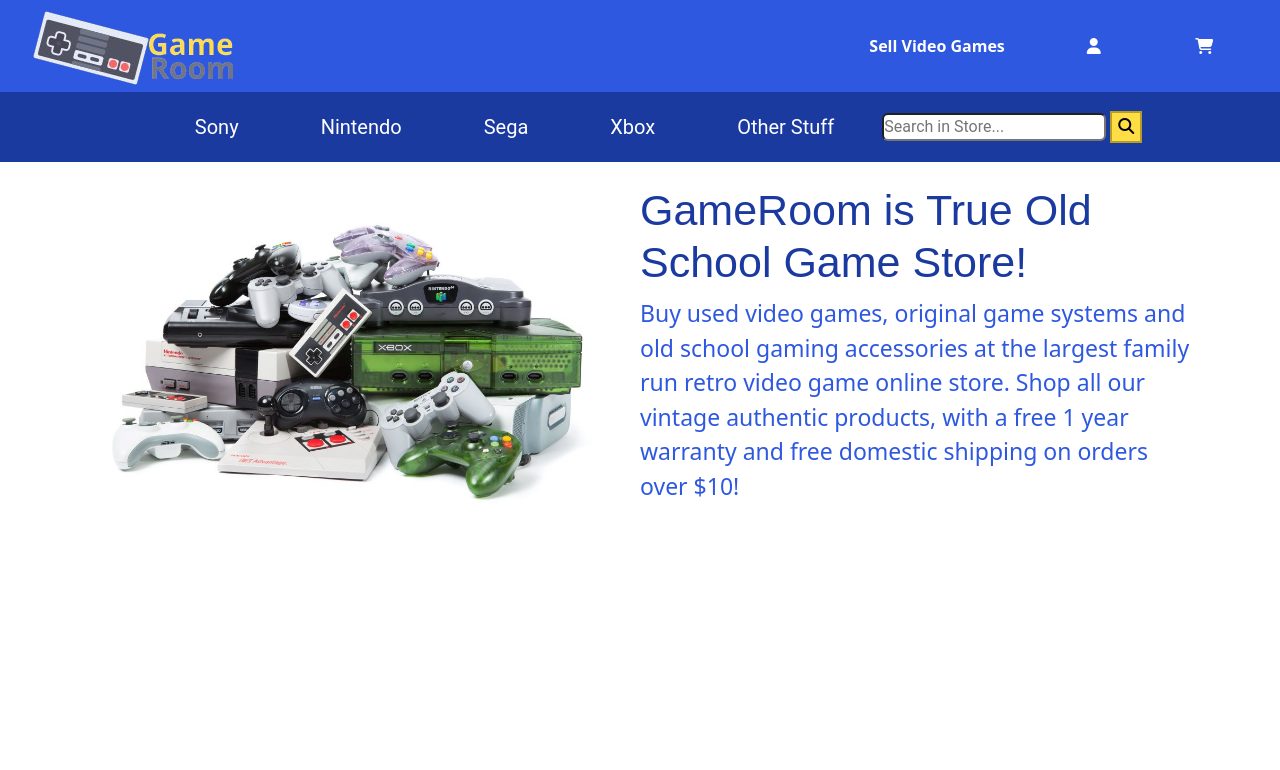
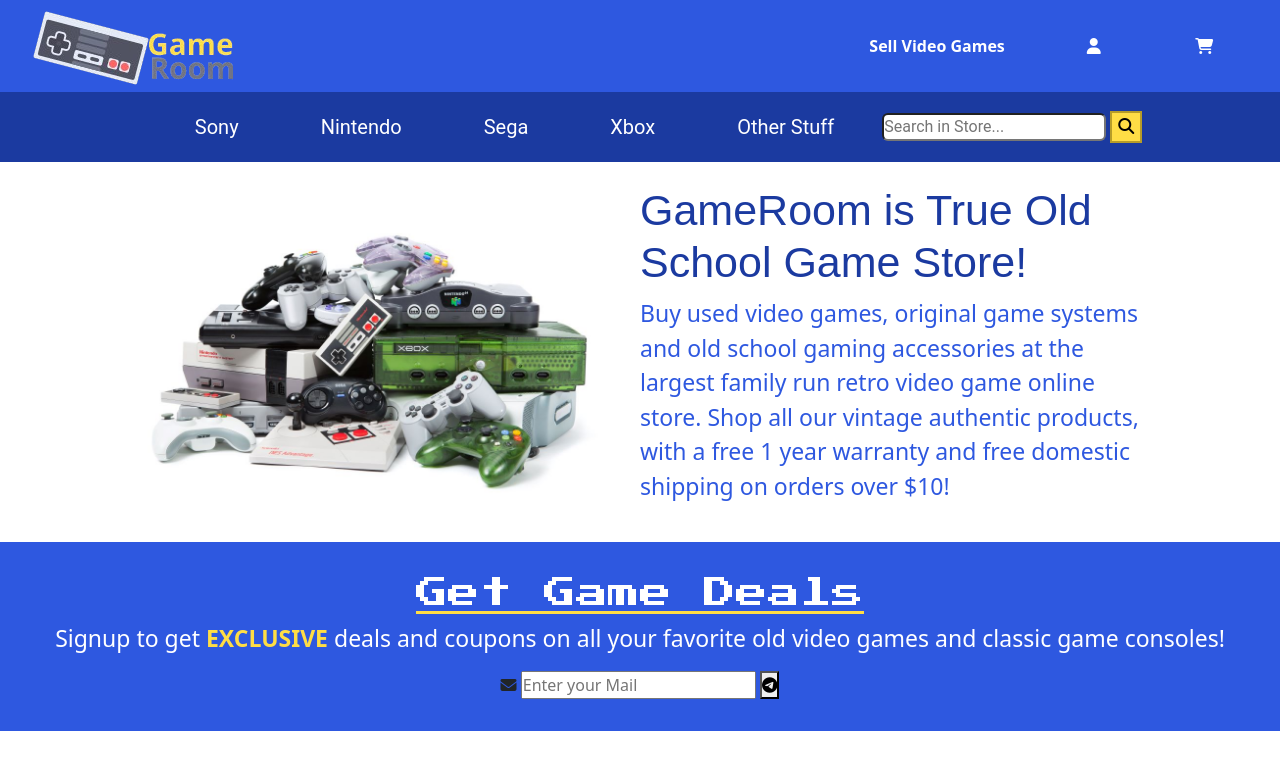
Before and after one commit to nihad1213/Game-Room, a PHP site: page / in a window 1280 px wide. Shown: the top 770 px of the page. Run offline with PHP 8.4, Linux system fonts and the light colour scheme; some web fonts are replaced.

Commit message:
main part 2 created

```diff
--- a/index.html
+++ b/index.html
@@ -24,7 +24,11 @@
    <!--Arcade font link starts-->
     <link href="https://fonts.cdnfonts.com/css/arcade-classic" rel="stylesheet">
    <!--Arcade font link ends-->
-    <title>Game Room</title>
+
+   <!--Google Font Press Start 2P font link starts-->
+    <link href='https://fonts.googleapis.com/css?family=Press+Start+2P' rel='stylesheet' type='text/css'>
+   <!--Google Font Press Start 2P font link ends-->
+   <title>Game Room</title>
 </head>
 <body>
     <header>
@@ -134,7 +138,31 @@
             </div>
          </div>
       </div>
+
+      <div class="become-subscriber">
+         <div class="subscriber-header">
+            <h2>Get Game Deals</h2>
+         </div>
+
+         <div class="subscriber-paragraph">
+            <p>
+               Signup to get <strong >EXCLUSIVE</strong> deals and coupons on all your favorite old video games and classic game consoles!
+            </p>
+         </div>
+
+         <div class="subsriber-input">
+            <form action="index.html">
+               <span>
+                  <i class="fa-solid fa-envelope"></i>
+               </span>
+               <input type="text" placeholder="Enter your Mail">
+               <button type="submit"><i class="fa-brands fa-telegram"></i></button>
+            </form>
+         </div>
+      </div>
    </main>
+
+
 
    <footer>
 
--- a/style/style.css
+++ b/style/style.css
@@ -2,6 +2,10 @@
     margin: 0;
     padding: 0;
     font-style: normal;
+}
+
+html {
+    overflow-x: hidden;
 }
 
 /*Header part starts*/
@@ -120,14 +124,11 @@ ul li a {
 
 
 /*main part starts*/
-main {
-    padding: 23px 54px;
-}
-
 .main-total {
     display: flex;
     justify-content: center;
     align-items: center;
+    padding: 23px 54px;
 }
 
 .main-image img {
@@ -145,4 +146,28 @@ main {
     font-size: 23px;
     color: #2e58e0;
 }
+
+.become-subscriber {
+    background-color: #2e58e0;
+    text-align: center;
+    padding-top: 32px;
+    padding-bottom: 32px;
+}
+
+.subscriber-header {
+    font-size: 43px;
+    color: #fff;
+    font-family: 'Press Start 2P';
+    text-decoration: underline;
+    text-decoration-color: #ffdd45;
+}
+
+.subscriber-paragraph {
+    font-size: 23px;
+    color: #fff;
+}
+
+.subscriber-paragraph strong {
+    color: #ffdd45;
+}
 /*main part ends*/
```
